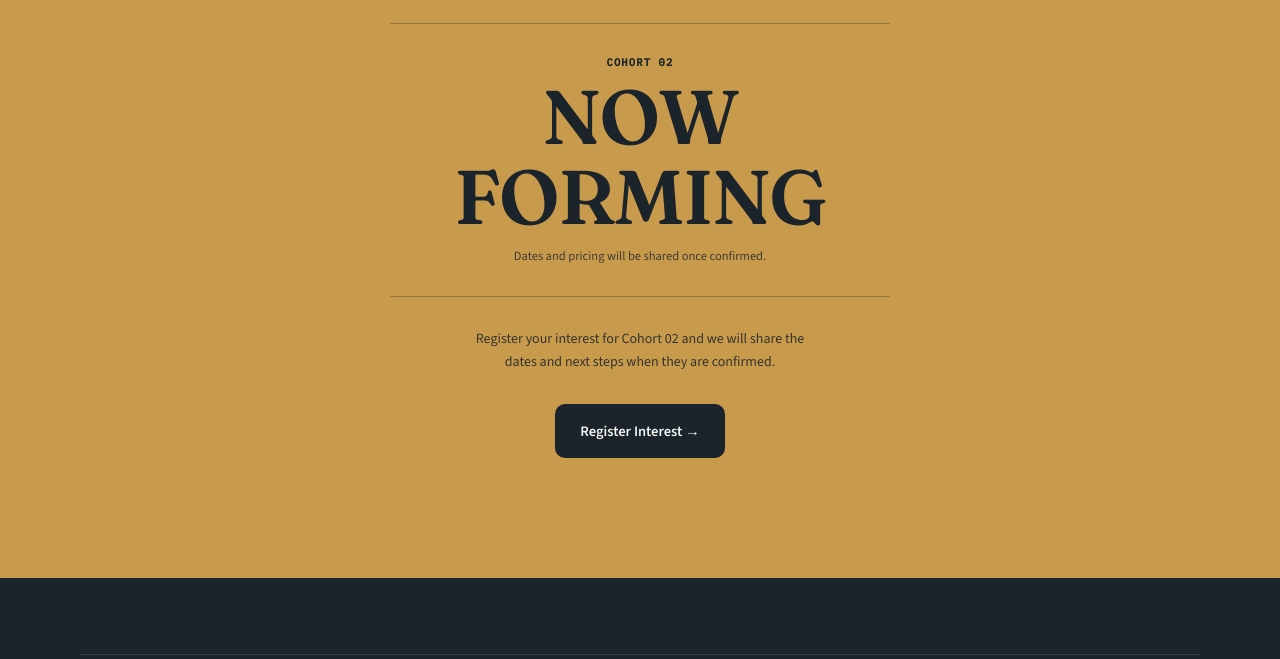
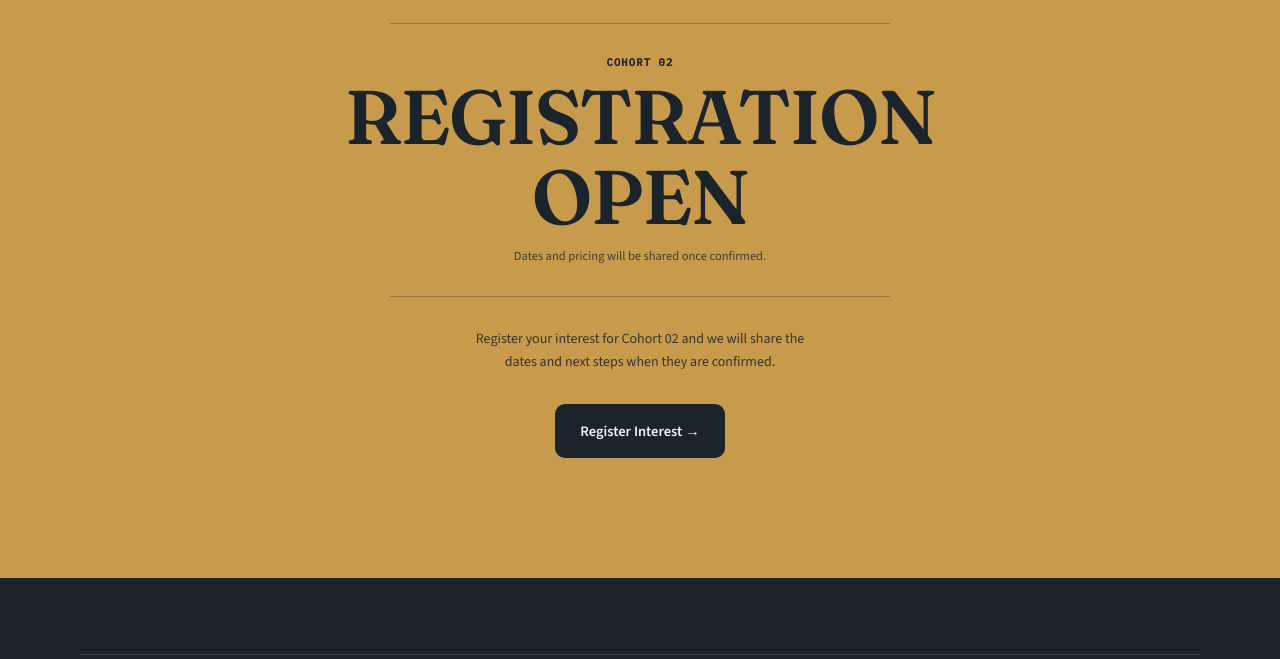
Before and after one commit to ramsparames/theevolvefoundation, a plain HTML site: page launchpad.html in a window 1280 px wide. Shown: the part 3944-4603 px from the top of the page. Drawn offline with nearby package versions, Linux system fonts and the light colour scheme.

Commit message:
wording change

```diff
--- a/launchpad.html
+++ b/launchpad.html
@@ -521,7 +521,7 @@
 </p>
 <div class="final-cta-investment">
 <span class="final-price-label">COHORT 02</span>
-<span class="final-price">NOW FORMING</span>
+<span class="final-price">REGISTRATION OPEN</span>
 <span class="final-price-note">Dates and pricing will be shared once confirmed.</span>
 </div>
 <p class="final-cta-followup">Register your interest for Cohort 02 and we will share the dates and next steps when they are confirmed.</p>
```
